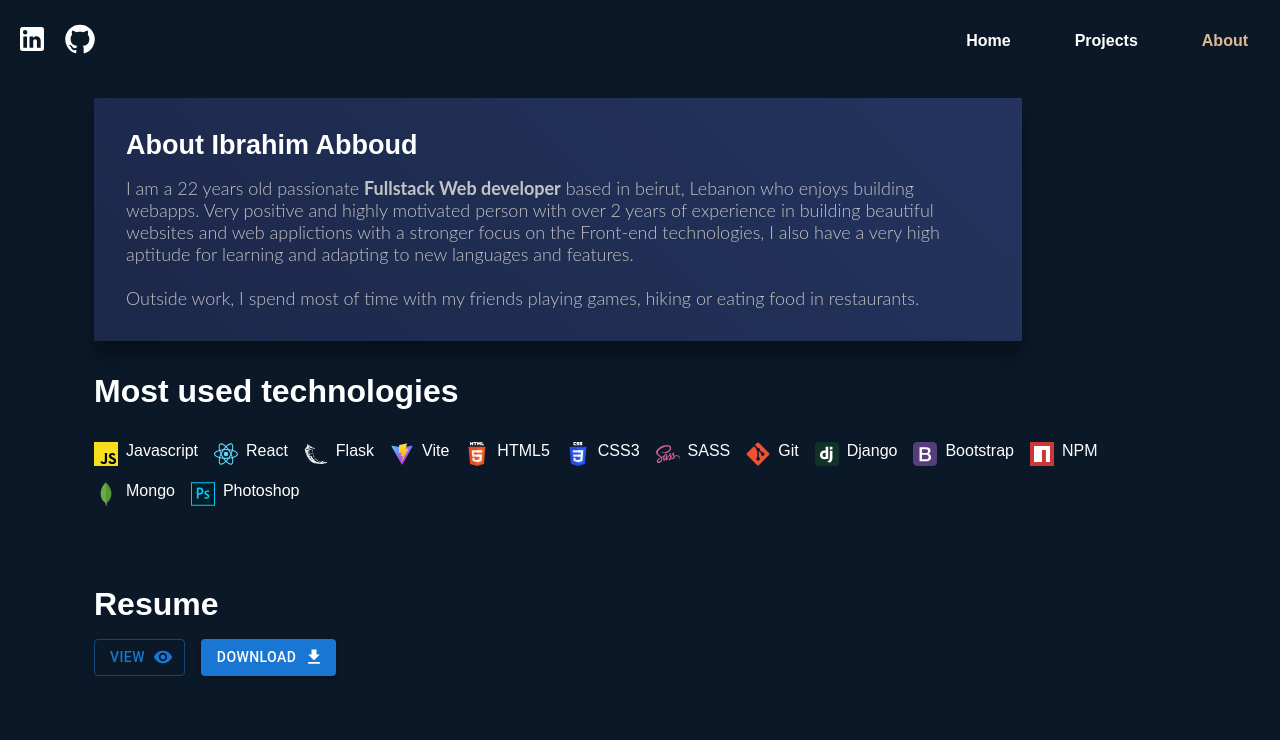
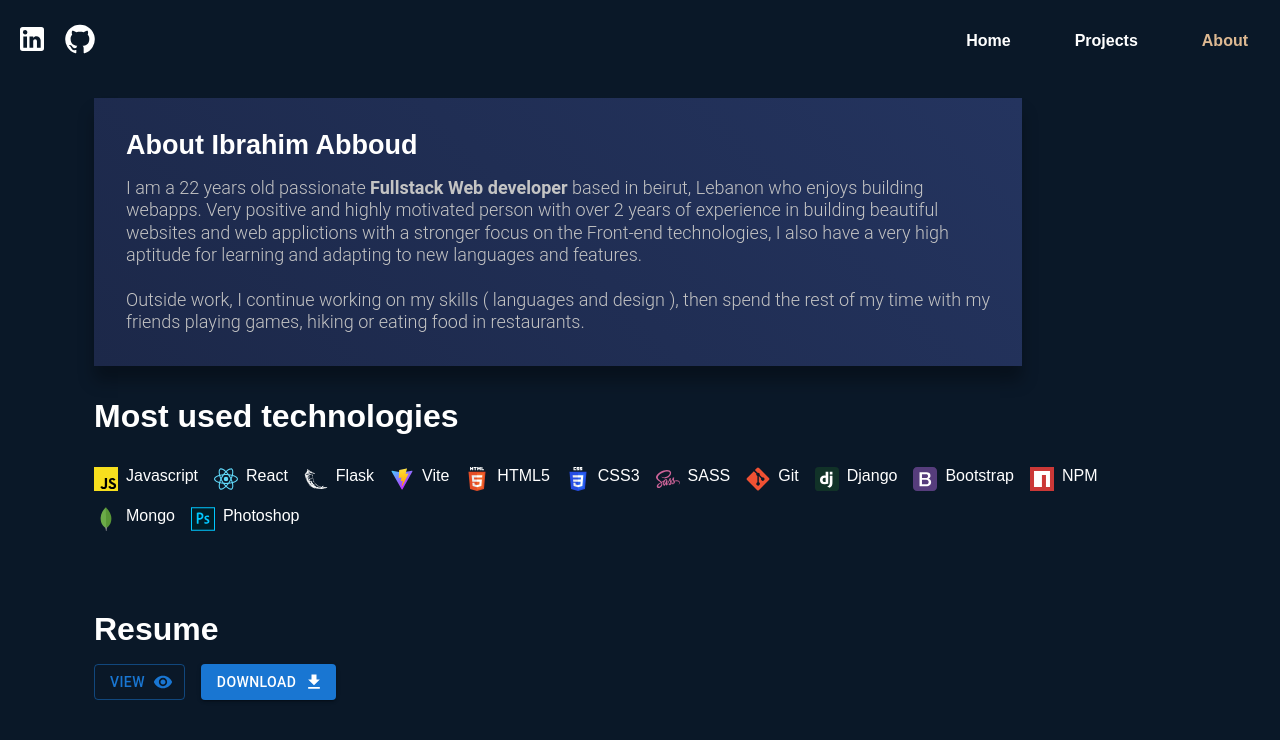
Before and after one commit to spiritnova/Portfolio, a React (Vite) app in the folder vite/: page /about in a window 1280 px wide. Shown: the top 740 px of the page. Built offline with nearby package versions, Linux system fonts and the light colour scheme.

Commit message:
edited about text and font

```diff
--- a/vite/src/Pages/About.jsx
+++ b/vite/src/Pages/About.jsx
@@ -19,7 +19,7 @@ export default function About(){
                         I also have a very high aptitude for learning and adapting to new languages and features.
                         <br/>
                         <br/>
-                        Outside work, I spend most of time with my friends playing games, hiking or eating food
+                        Outside work, I continue working on my skills ( languages and design ), then spend the rest of my time with my friends playing games, hiking or eating food
                         in restaurants.
                     </p>
                 </div>
--- a/vite/src/Pages/About.module.css
+++ b/vite/src/Pages/About.module.css
@@ -31,8 +31,9 @@
 }
 
 .content p{
-    font-family: 'Lato';
+    font-family: 'Roboto';
     color: #c4c4c4;
+    line-height: 1.4rem;
 }
 
 .container{
```
